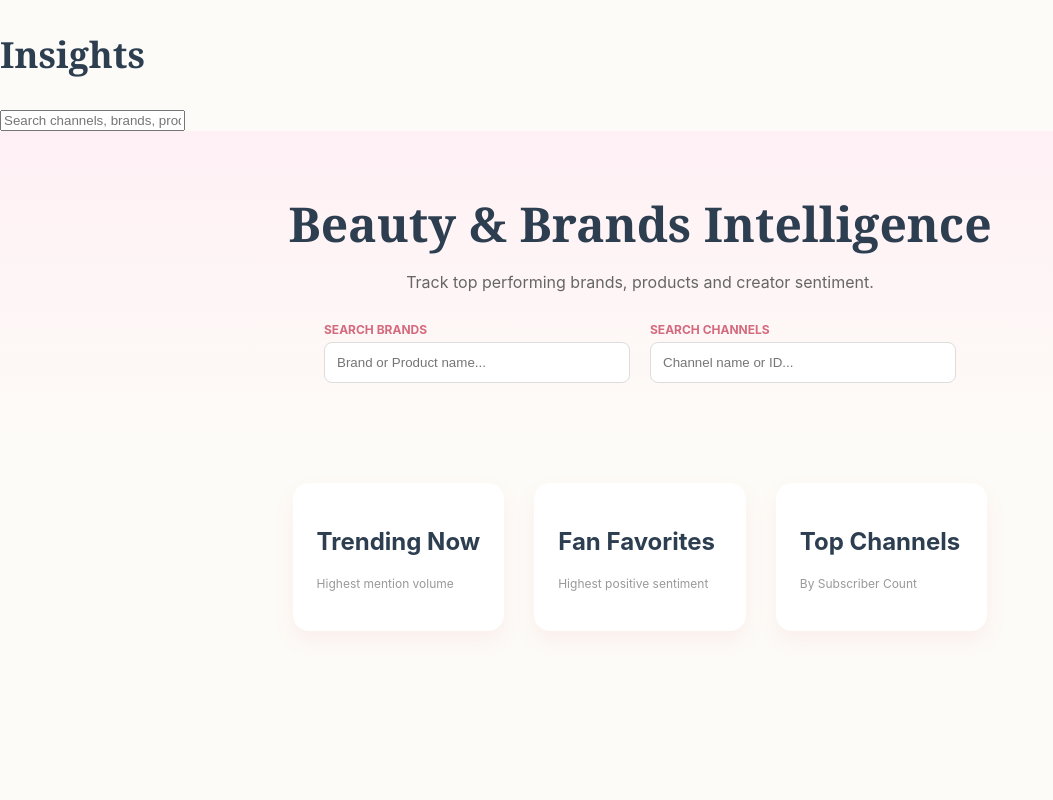
After one commit to nafkot/insights_project, a Flask app: page /brands in a window 1280 px wide. The commit adds this page. Shown: the whole page, without its empty margins (0-1053 px from the left). Run offline with Flask 3, Linux system fonts and the light colour scheme; data that the repository does not hold is empty.

Commit message:
Update home page design and navigation

```diff
--- a/web/app.py
+++ b/web/app.py
@@ -13,18 +13,19 @@ import os
 import sys
 import json
 import sqlite3
+import markdown
+
 from collections import Counter
 from flask import Flask, render_template, request, g, jsonify
 from dotenv import load_dotenv
 from openai import OpenAI
-import markdown
 from flask import Flask, render_template, request, jsonify, url_for, redirect
+from utils.search_engine import answer_user_query
+from utils.autocomplete import hybrid_autocomplete, llm_semantic_suggestions
+
 
 BASE_DIR = os.path.abspath(os.path.join(os.path.dirname(__file__), ".."))
 sys.path.append(BASE_DIR)
-
-from utils.search_engine import answer_user_query
-from utils.autocomplete import hybrid_autocomplete
 
 
 load_dotenv()
@@ -134,68 +135,86 @@ def generate_answer(user_query, segments, is_comparison=False):
     except:
         return None
 
+# --- Context Processor for Navbar ---
+@app.context_processor
+def inject_categories():
+    """Make categories available to base.html for the dropdown menu."""
+    try:
+        conn = get_db()
+        # Fetch distinct categories that actually have channels
+        rows = conn.execute("SELECT DISTINCT category FROM channels WHERE category IS NOT NULL AND category != '' ORDER BY category").fetchall()
+        categories = [r['category'] for r in rows]
+
+        # Fallback if DB is empty during dev
+        if not categories:
+            categories = ["Howto & Style", "Entertainment", "Gaming", "Education", "Tech"]
+
+        return dict(navbar_categories=categories)
+    except Exception:
+        return dict(navbar_categories=[])
 
 # -------------------------------
 # Homepage Search
 # -------------------------------
 
 @app.route("/", methods=["GET"])
-@app.route("/home", methods=["GET"])
 def home():
+    """Google-style Landing Page (Search Only)."""
+    return render_template("home.html")
 
-# Parse channel_ids from query string
-    channel_ids_str = request.args.get("channels", "")
-    if channel_ids_str:
-        current_channel_ids = [c.strip() for c in channel_ids_str.split(",") if c.strip()]
-    else:
-        current_channel_ids = None
 
-    query = request.args.get("q", "").strip()
-    channel_ids_str = request.args.get("channels", "")
-    channel_ids = [c for c in channel_ids_str.split(",") if c]
+@app.route("/brands", methods=["GET"])
+def brands_hub():
+    """The Beauty Dashboard (formerly home)."""
+    conn = get_db()
 
-    videos = []
-    ai_answer = None
+    # 1. Trending (Mentions)
+    trending_sql = """
+        SELECT name, 'brand' as type, cnt, id
+        FROM (
+            SELECT b.name, b.id, count(bm.id) as cnt
+            FROM brands b JOIN brand_mentions bm ON b.id = bm.brand_id
+            GROUP BY b.id
+        )
+        UNION ALL
+        SELECT name, 'product' as type, cnt, id
+        FROM (
+            SELECT p.name, p.id, count(pm.id) as cnt
+            FROM products p JOIN product_mentions pm ON p.id = pm.product_id
+            GROUP BY p.id
+        )
+        ORDER BY cnt DESC LIMIT 10
+    """
+    trending = conn.execute(trending_sql).fetchall()
 
-    conn = sqlite3.connect(DB_PATH)
-    c = conn.cursor()
+    # 2. Popular (Sentiment)
+    popular_sql = """
+        SELECT name, 'brand' as type, score, id
+        FROM (
+            SELECT b.name, b.id, AVG(bm.sentiment_score) as score, count(bm.id) as c
+            FROM brands b JOIN brand_mentions bm ON b.id = bm.brand_id
+            GROUP BY b.id HAVING c > 2
+        )
+        UNION ALL
+        SELECT name, 'product' as type, score, id
+        FROM (
+            SELECT p.name, p.id, AVG(pm.sentiment_score) as score, count(pm.id) as c
+            FROM products p JOIN product_mentions pm ON p.id = pm.product_id
+            GROUP BY p.id HAVING c > 2
+        )
+        ORDER BY score DESC LIMIT 10
+    """
+    popular = conn.execute(popular_sql).fetchall()
 
-    # Show recent videos if no query
-    if not query:
-        c.execute("SELECT video_id, title, channel_name FROM videos ORDER BY upload_date DESC LIMIT 30")
-        for row in c.fetchall():
-            videos.append({
-                "video_id": row[0],
-                "title": row[1],
-                "channel_name": row[2]
-            })
-
-    # User submitted a query → run AI analysis
-    else:
-        # Basic DB search
-        c.execute(
-            "SELECT video_id, title, channel_name FROM videos WHERE title LIKE ? LIMIT 30",
-            (f"%{query}%",)
-        )
-        for row in c.fetchall():
-            videos.append({
-                "video_id": row[0],
-                "title": row[1],
-                "channel_name": row[2]
-            })
-
-        # AI answer using your LLM pipeline
-        ai_answer = answer_user_query(query, channel_ids=current_channel_ids)
-
-    conn.close()
+    # 3. Top Channels
+    channels_sql = "SELECT channel_id, title, subscriber_count FROM channels ORDER BY subscriber_count DESC LIMIT 10"
+    channels = conn.execute(channels_sql).fetchall()
 
     return render_template(
-        "home.html",
-        videos=videos,
-        query=query,
-        ai_answer=ai_answer,
-        active_channels=channel_ids,
-        current_channel_ids=channel_ids_str
+        "brands_landing.html",
+        trending=trending,
+        popular=popular,
+        channels=channels
     )
 
 @app.route("/search", methods=["GET"])
--- a/web/static/style.css
+++ b/web/static/style.css
@@ -1,188 +1,193 @@
+/* web/static/style.css */
+
+/* ... (Keep existing root variables and basic styles) ... */
+
+:root {
+  --bg-color: #fdfbf7;
+  --primary-color: #d46a7e;
+  --secondary-color: #fadadd;
+  --text-dark: #2c3e50;
+  --text-muted: #7f8c8d;
+  --card-shadow: 0 10px 20px rgba(212, 106, 126, 0.08);
+  --font-serif: "Playfair Display", Georgia, serif;
+  --font-sans: "Inter", system-ui, sans-serif;
+}
+
 body {
   margin: 0;
-  font-family: system-ui, -apple-system, BlinkMacSystemFont, "Segoe UI", sans-serif;
-  background: #f5f6fa;
-  color: #222;
+  font-family: var(--font-sans);
+  background: var(--bg-color);
+  color: var(--text-dark);
+  min-height: 100vh;
+  display: flex;
+  flex-direction: column;
 }
 
+/* --- Navigation Bar --- */
 .app-header {
+  background: #ffffff;
+  border-bottom: 1px solid #eee;
+  padding: 0 40px;
+  height: 64px;
   display: flex;
+  justify-content: space-between;
   align-items: center;
-  justify-content: space-between;
-  background: #20263a;
-  color: #fff;
-  padding: 12px 24px;
+  position: relative;
+  z-index: 1000;
 }
 
 .logo {
-  font-weight: 600;
-  font-size: 20px;
-  cursor: pointer;
+  font-family: var(--font-serif);
+  font-weight: 700;
+  font-size: 24px;
+  color: var(--text-dark);
+  text-decoration: none;
 }
-.logo span {
-  color: #5ad1ff;
+.logo span { color: var(--primary-color); }
+
+/* --- Dropdown Menu --- */
+.nav-menu {
+  display: flex;
+  gap: 24px;
+  height: 100%;
 }
 
-.search-bar {
+.nav-item {
+  position: relative;
+  height: 100%;
   display: flex;
-  position: relative;
-  width: 50%;
-}
-.search-bar input {
-  flex: 1;
-  padding: 8px 10px;
-  border-radius: 4px 0 0 4px;
-  border: none;
-}
-.search-bar button {
-  border: none;
-  padding: 8px 14px;
-  background: #5ad1ff;
-  color: #111;
-  font-weight: 600;
-  border-radius: 0 4px 4px 0;
+  align-items: center;
   cursor: pointer;
+  font-weight: 500;
+  font-size: 14px;
+  color: var(--text-dark);
 }
 
-.suggestions {
+.nav-item:hover { color: var(--primary-color); }
+
+.dropdown-content {
+  display: none;
   position: absolute;
-  top: 34px;
+  top: 100%;
   left: 0;
-  right: 0;
-  background: #fff;
-  box-shadow: 0 4px 12px rgba(0,0,0,0.15);
-  border-radius: 4px;
-  display: none;
-  z-index: 10;
-}
-.suggestion-item {
-  padding: 6px 10px;
-  cursor: pointer;
-}
-.suggestion-item:hover {
-  background: #f0f0f0;
+  background-color: #ffffff;
+  min-width: 200px;
+  box-shadow: 0 8px 16px rgba(0,0,0,0.1);
+  border-radius: 0 0 8px 8px;
+  border: 1px solid #eee;
+  padding: 8px 0;
+  z-index: 1001;
 }
 
-.app-main {
-  padding: 24px;
-  max-width: 1200px;
-  margin: 0 auto;
+.nav-item:hover .dropdown-content {
+  display: block;
 }
 
-.hero {
-  margin-bottom: 24px;
+/* Submenu logic */
+.dropdown-item {
+  position: relative;
+  padding: 10px 20px;
+  color: var(--text-dark);
+  display: block;
+  text-decoration: none;
+  font-size: 14px;
 }
-.hero h1 {
-  margin: 0 0 8px;
-}
-.hero p {
-  margin: 0;
-  color: #555;
+.dropdown-item:hover {
+  background-color: #fff0f5;
+  color: var(--primary-color);
 }
 
-.grid-3 {
-  display: grid;
-  gap: 18px;
-  grid-template-columns: repeat(3, minmax(0, 1fr));
+/* Nested Submenu (for Brands under Howto & Style) */
+.has-submenu .submenu {
+  display: none;
+  position: absolute;
+  left: 100%;
+  top: 0;
+  background-color: #ffffff;
+  min-width: 180px;
+  box-shadow: 0 8px 16px rgba(0,0,0,0.1);
+  border: 1px solid #eee;
+  border-radius: 8px;
+  padding: 8px 0;
 }
-.grid-2 {
-  display: grid;
-  gap: 18px;
-  grid-template-columns: repeat(2, minmax(0, 1fr));
+.has-submenu:hover .submenu {
+  display: block;
 }
 
-.card {
-  background: #fff;
-  border-radius: 8px;
-  padding: 16px 18px;
-  box-shadow: 0 4px 10px rgba(0,0,0,0.05);
+
+/* --- Google-Style Home Page --- */
+.home-centered-container {
+  flex: 1;
+  display: flex;
+  flex-direction: column;
+  justify-content: center;
+  align-items: center;
+  padding-bottom: 100px; /* Visual balance */
 }
 
-.entity-header {
-  margin-bottom: 18px;
+.home-logo-large {
+  font-family: var(--font-serif);
+  font-size: 4rem;
+  font-weight: 700;
+  margin-bottom: 40px;
+  color: var(--text-dark);
+}
+.home-logo-large span { color: var(--primary-color); }
+
+.home-search-box {
+  width: 100%;
+  max-width: 600px;
+  position: relative;
 }
 
-.meta-row span {
-  margin-right: 16px;
-  font-size: 14px;
-  color: #555;
+.home-search-input {
+  width: 100%;
+  padding: 16px 24px;
+  font-size: 18px;
+  border: 1px solid #dfe1e5;
+  border-radius: 24px;
+  outline: none;
+  box-shadow: 0 1px 6px rgba(32,33,36,0.28);
+  transition: box-shadow 0.2s;
+}
+.home-search-input:hover, .home-search-input:focus {
+  box-shadow: 0 2px 8px rgba(32,33,36,0.4);
+  border-color: rgba(223,225,229,0);
 }
 
-.pill-list {
-  list-style: none;
-  padding: 0;
-  margin: 8px 0;
-  display: flex;
-  flex-wrap: wrap;
-  gap: 6px;
+
+/* --- Original Styles reused for Brands Landing --- */
+.beauty-hero { /* ... keep previous styles ... */
+  text-align: center;
+  padding: 60px 20px;
+  background: linear-gradient(180deg, #fff0f5 0%, var(--bg-color) 100%);
+  margin-bottom: 40px;
 }
-.pill-list li {
-  background: #e6efff;
-  border-radius: 999px;
-  padding: 4px 10px;
-  font-size: 13px;
+.beauty-hero h1 { font-family: var(--font-serif); font-size: 3rem; margin: 0 0 10px; }
+.beauty-hero p { color: #666; }
+
+.top-lists-container { /* ... keep previous styles ... */
+  display: grid;
+  grid-template-columns: repeat(3, 1fr);
+  gap: 30px;
+  max-width: 1200px;
+  margin: 0 auto 60px;
+  padding: 0 20px;
 }
-.pill-list li a {
-  text-decoration: none;
-  color: #111;
+.list-card {
+  background: #fff;
+  padding: 24px;
+  border-radius: 16px;
+  box-shadow: var(--card-shadow);
 }
-.pill-list li span {
-  margin-left: 6px;
-  font-size: 11px;
-  color: #555;
+.ranking-list { list-style: none; padding: 0; }
+.ranking-item {
+  display: flex; justify-content: space-between; padding: 10px 0; border-bottom: 1px dashed #eee;
 }
+.rank-number { font-weight: bold; color: var(--primary-color); margin-right: 10px;}
 
-.simple-table {
-  width: 100%;
-  border-collapse: collapse;
-  font-size: 14px;
-}
-.simple-table th,
-.simple-table td {
-  padding: 6px 8px;
-  border-bottom: 1px solid #eee;
-}
-.simple-table th {
-  text-align: left;
-  color: #666;
-}
-
-.search-results-grid {
-  display: grid;
-  grid-template-columns: repeat(2, minmax(0, 1fr));
-  gap: 18px;
-}
-
-.badge {
-  background: #20263a;
-  color: #fff;
-  border-radius: 999px;
-  padding: 2px 8px;
-  font-size: 11px;
-}
-
-.qa-box {
-  margin-top: 24px;
-  background: #fff;
-  padding: 16px 18px;
-  border-radius: 8px;
-  box-shadow: 0 4px 10px rgba(0,0,0,0.05);
-}
-.qa-input {
-  width: 100%;
-  min-height: 60px;
-  margin-bottom: 8px;
-}
-.qa-button {
-  padding: 6px 12px;
-  border: none;
-  background: #20263a;
-  color: #fff;
-  border-radius: 4px;
-  cursor: pointer;
-}
-.qa-answer {
-  margin-top: 12px;
-  font-size: 14px;
-  color: #222;
-}
+/* Utils */
+.search-wrapper { display: flex; gap: 20px; justify-content: center; margin-top: 30px;}
+.search-group { text-align: left; }
+.search-label { font-size: 12px; font-weight: bold; color: var(--primary-color); text-transform: uppercase; margin-bottom: 5px; display: block;}
+.search-input { padding: 12px; border-radius: 8px; border: 1px solid #ddd; width: 280px; }
--- a/web/templates/base.html
+++ b/web/templates/base.html
@@ -111,6 +111,7 @@ async function fetchAutocomplete(query) {
 const debouncedAutocomplete = debounce(fetchAutocomplete, 180);
 
 // Render dropdown
+// Render dropdown
     function renderAutocomplete(data) {
         let html = "";
 
@@ -120,10 +121,21 @@ function renderAutocomplete(data) {
             html += `<div class="autocomplete-section-title">${title}</div>`;
 
             items.forEach(item => {
+                // Check if this is a semantic (LLM) suggestion
+                let extraBadge = "";
+                let itemClass = "autocomplete-item";
+
+                if (type === "semantic") {
+                    // Style specifically for "No Data Available"
+                    extraBadge = `<span style="font-size: 0.75em; color: #999; border: 1px solid #eee; border-radius: 4px; padding: 2px 6px; margin-left: 10px; float: right;">No Data Available</span>`;
+                    itemClass += " semantic-item";
+                }
+
                 html += `
-                <div class="autocomplete-item"
+                    <div class="${itemClass}"
                          onclick="selectSuggestion('${type}', '${item.id}', '${(item.name || "").replace(/'/g, "")}')">
                         ${item.name}
+                        ${extraBadge}
                     </div>`;
             });
         }
@@ -132,7 +144,9 @@ function renderAutocomplete(data) {
         renderSection("Brands", data.brands, "brand");
         renderSection("Products", data.products, "product");
         renderSection("Sponsors", data.sponsors, "sponsor");
-    renderSection("Semantic suggestions", data.semantic, "semantic");
+
+        // This section will now appear with the "No Data Available" tags
+        renderSection("Suggestions (Not in DB)", data.semantic, "semantic");
 
         if (!html) {
             autoBox.style.display = "none";
--- /dev/null
+++ b/web/templates/brands_landing.html
@@ -0,0 +1,75 @@
+{% extends "base.html" %}
+
+{% block content %}
+<div class="beauty-hero">
+    <h1>Beauty & Brands Intelligence</h1>
+    <p>Track top performing brands, products and creator sentiment.</p>
+
+    <div class="search-wrapper">
+        <div class="search-group">
+            <label class="search-label">Search Brands</label>
+            <input type="text" id="brandSearchInput" class="search-input" placeholder="Brand or Product name...">
+            <div id="brandAutoBox" class="autocomplete-box" style="display:none; position:absolute; background:white; z-index:99; width:280px; border:1px solid #eee; box-shadow:0 5px 10px rgba(0,0,0,0.1);"></div>
+        </div>
+
+        <div class="search-group">
+            <label class="search-label">Search Channels</label>
+            <input type="text" id="channelSearchInput" class="search-input" placeholder="Channel name or ID...">
+            <div id="channelAutoBox" class="autocomplete-box" style="display:none; position:absolute; background:white; z-index:99; width:280px; border:1px solid #eee; box-shadow:0 5px 10px rgba(0,0,0,0.1);"></div>
+        </div>
+    </div>
+</div>
+
+<div class="top-lists-container">
+    <div class="list-card">
+        <h2>Trending Now</h2>
+        <p style="color:#999; font-size:12px; margin-bottom:15px;">Highest mention volume</p>
+        <ul class="ranking-list">
+            {% for item in trending %}
+            <li class="ranking-item">
+                <span class="rank-number">{{ loop.index }}</span>
+                <a href="/{{ item['type'] }}/{{ item['id'] }}">{{ item['name'] }}</a>
+                <small style="color:#777">{{ item['cnt'] }}</small>
+            </li>
+            {% endfor %}
+        </ul>
+    </div>
+
+    <div class="list-card">
+        <h2>Fan Favorites</h2>
+        <p style="color:#999; font-size:12px; margin-bottom:15px;">Highest positive sentiment</p>
+        <ul class="ranking-list">
+            {% for item in popular %}
+            <li class="ranking-item">
+                <span class="rank-number">{{ loop.index }}</span>
+                <a href="/{{ item['type'] }}/{{ item['id'] }}">{{ item['name'] }}</a>
+                <small style="color:#777">{{ "%.0f"|format(item['score']) }}%</small>
+            </li>
+            {% endfor %}
+        </ul>
+    </div>
+
+    <div class="list-card">
+        <h2>Top Channels</h2>
+        <p style="color:#999; font-size:12px; margin-bottom:15px;">By Subscriber Count</p>
+        <ul class="ranking-list">
+            {% for ch in channels %}
+            <li class="ranking-item">
+                <span class="rank-number">{{ loop.index }}</span>
+                <a href="/channel/{{ ch['channel_id'] }}">{{ ch['title'] }}</a>
+                <small style="color:#777">{{ "{:,}".format(ch['subscriber_count']) }}</small>
+            </li>
+            {% endfor %}
+        </ul>
+    </div>
+</div>
+
+<script>
+    // ... (Use the same JS logic provided in the previous turn for brandSearchInput/channelSearchInput) ...
+    // Note: ensure DOM IDs match.
+    document.addEventListener("DOMContentLoaded", function() {
+        // [Insert the JS code from the previous turn here]
+    });
+</script>
+
+{% endblock %}
```
Also changed, not shown: web/templates/home.html (+11 -44 lines), 2 other files. Lines whose indentation alone changed are shown as unchanged.
